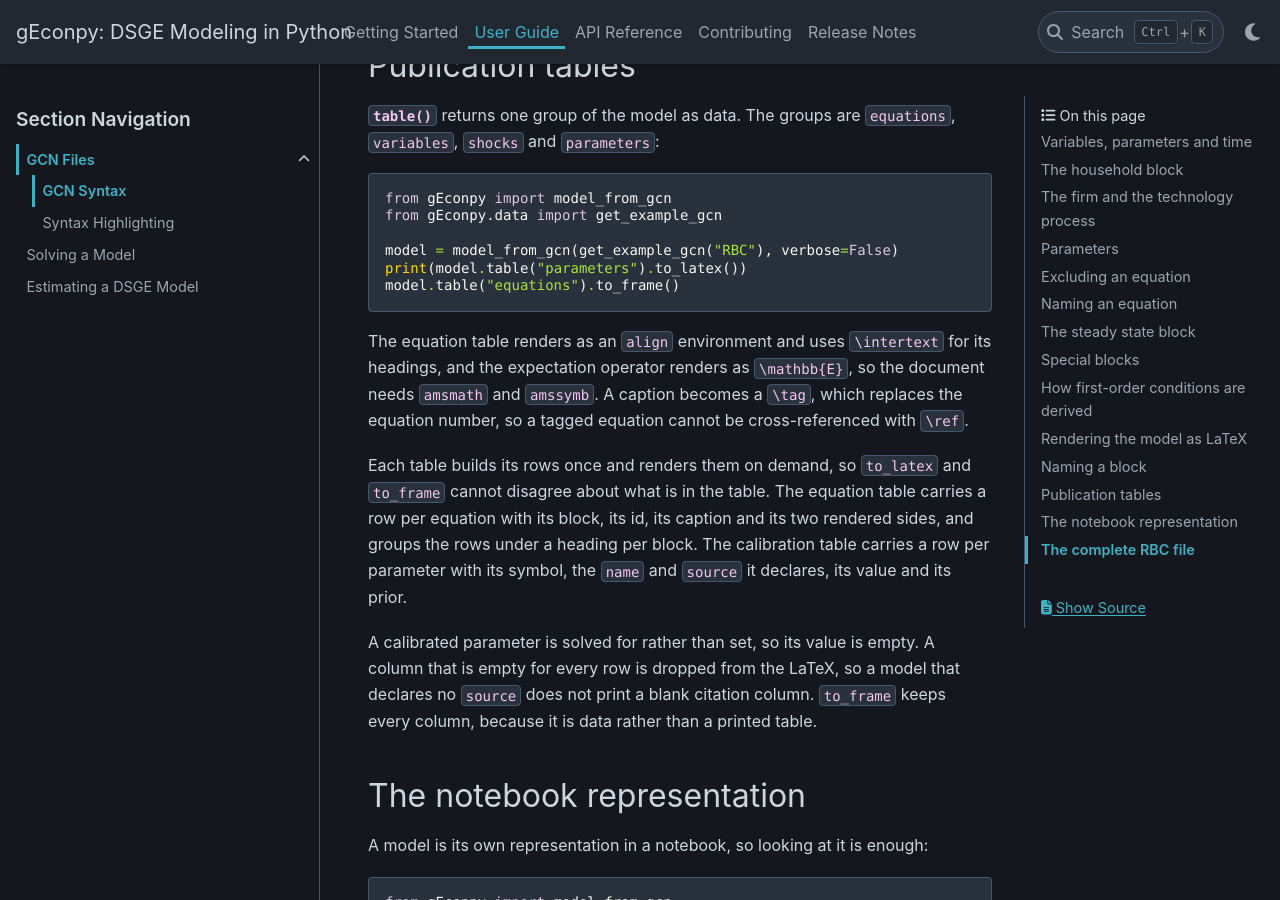
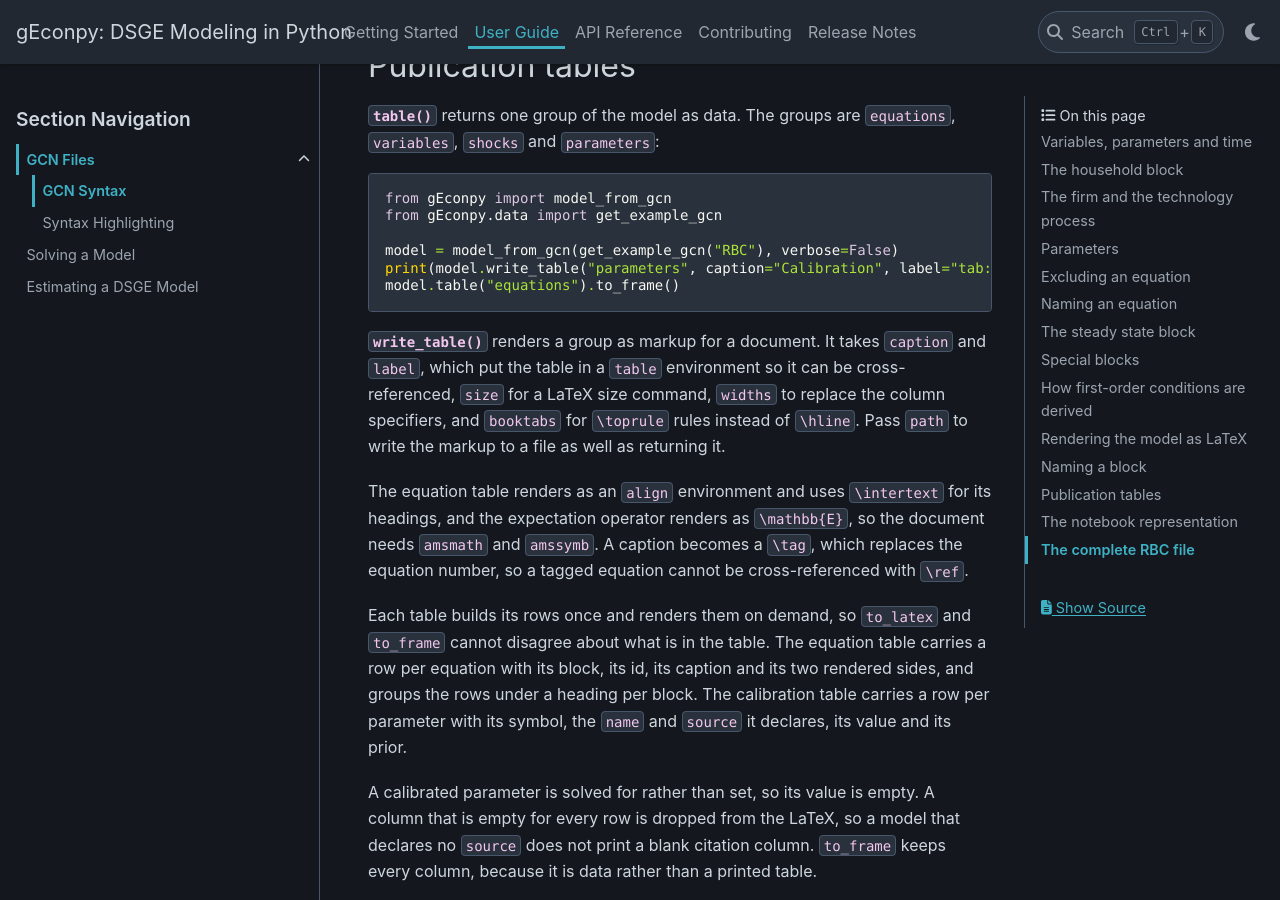
Before and after one commit to jessegrabowski/gEconpy, a Sphinx documentation site: the page built from docs/source/user_guide/gcn_files/syntax.rst, in a window 1280 px wide and 900 px high, scrolled down 9771 px. Built offline with Sphinx 7.4.7 and the PyData theme 0.15.4, drawn with Linux system fonts in a browser that asks for light colours; pages that are not in the unit, such as notebooks, are missing from menus; the version number could not be read and is left out.

Commit message:
Document the table API

```diff
--- a/docs/source/user_guide/gcn_files/syntax.rst
+++ b/docs/source/user_guide/gcn_files/syntax.rst
@@ -400,8 +400,13 @@ Publication tables
     from gEconpy.data import get_example_gcn
 
     model = model_from_gcn(get_example_gcn("RBC"), verbose=False)
-    print(model.table("parameters").to_latex())
+    print(model.write_table("parameters", caption="Calibration", label="tab:calib", booktabs=True))
     model.table("equations").to_frame()
+
+:meth:`~gEconpy.model.model.Model.write_table` renders a group as markup for a document. It takes ``caption``
+and ``label``, which put the table in a ``table`` environment so it can be cross-referenced, ``size`` for a
+LaTeX size command, ``widths`` to replace the column specifiers, and ``booktabs`` for ``\toprule`` rules
+instead of ``\hline``. Pass ``path`` to write the markup to a file as well as returning it.
 
 The equation table renders as an ``align`` environment and uses ``\intertext`` for its headings, and the
 expectation operator renders as ``\mathbb{E}``, so the document needs ``amsmath`` and ``amssymb``. A
```
